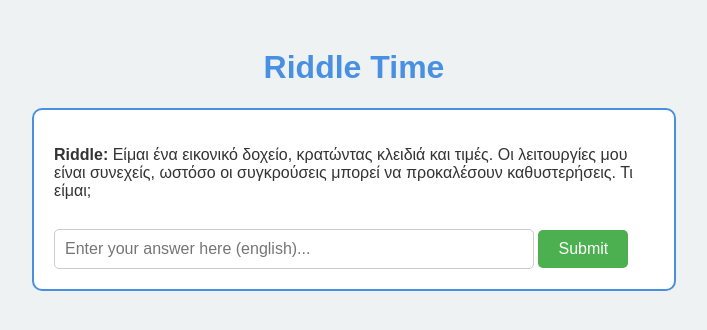
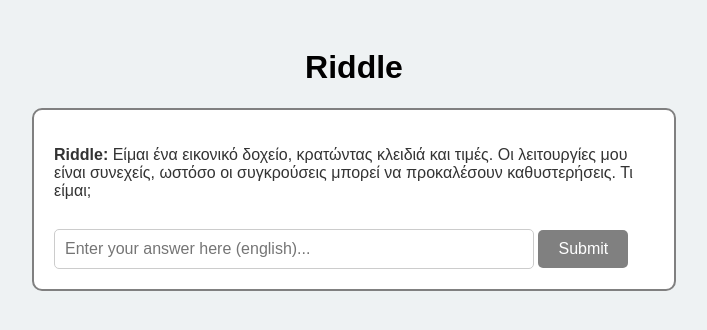
Before and after one commit to Real-Proxy/Riddle, a plain HTML site: page index.html in a window 1280 px wide. Shown: the whole page, without its empty margins (286-993 px from the left). Drawn offline with Linux system fonts and the light colour scheme.

Commit message:
Updates css

```diff
--- a/index.html
+++ b/index.html
@@ -3,7 +3,7 @@
 <head>
     <meta charset="UTF-8">
     <meta name="viewport" content="width=device-width, initial-scale=1.0">
-    <title>Flag number {insert number here}</title>
+    <title>Riddle Time</title>
     <style>
         body {
             font-family: Arial, sans-serif;
@@ -14,14 +14,14 @@
         }
 
         h1 {
-            color: #4a90e2;
+            color: #000;
         }
 
         .riddle {
             margin: 20px auto;
             padding: 20px;
             max-width: 600px;
-            border: 2px solid #4a90e2;
+            border: 2px solid #808080;
             border-radius: 10px;
             background-color: #ffffff;
             text-align: left;
@@ -44,7 +44,7 @@
             margin-top: 10px;
             padding: 10px 20px;
             font-size: 16px;
-            background-color: #4caf50;
+            background-color: #808080;
             color: white;
             border: none;
             border-radius: 5px;
@@ -52,7 +52,7 @@
         }
 
         button:hover {
-            background-color: #45a049;
+            background-color: #808080;
         }
 
         .hint {
@@ -63,7 +63,7 @@
 
         .success {
             margin-top: 20px;
-            color: #28a745;
+            color: #808080;
             font-weight: bold;
         }
 
@@ -75,7 +75,7 @@
     </style>
 </head>
 <body>
-    <h1>Riddle Time</h1>
+    <h1>Riddle</h1>
 
     <div class="riddle">
         <p><strong>Riddle:</strong>
```
